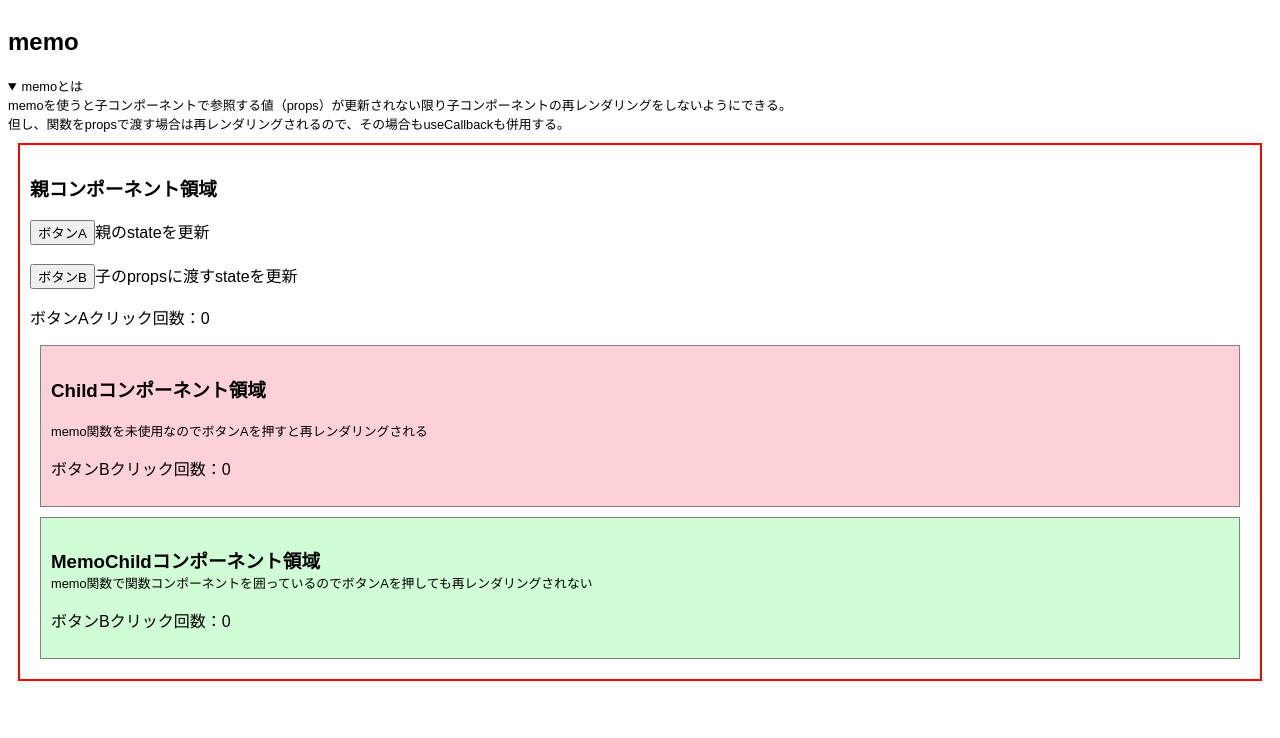
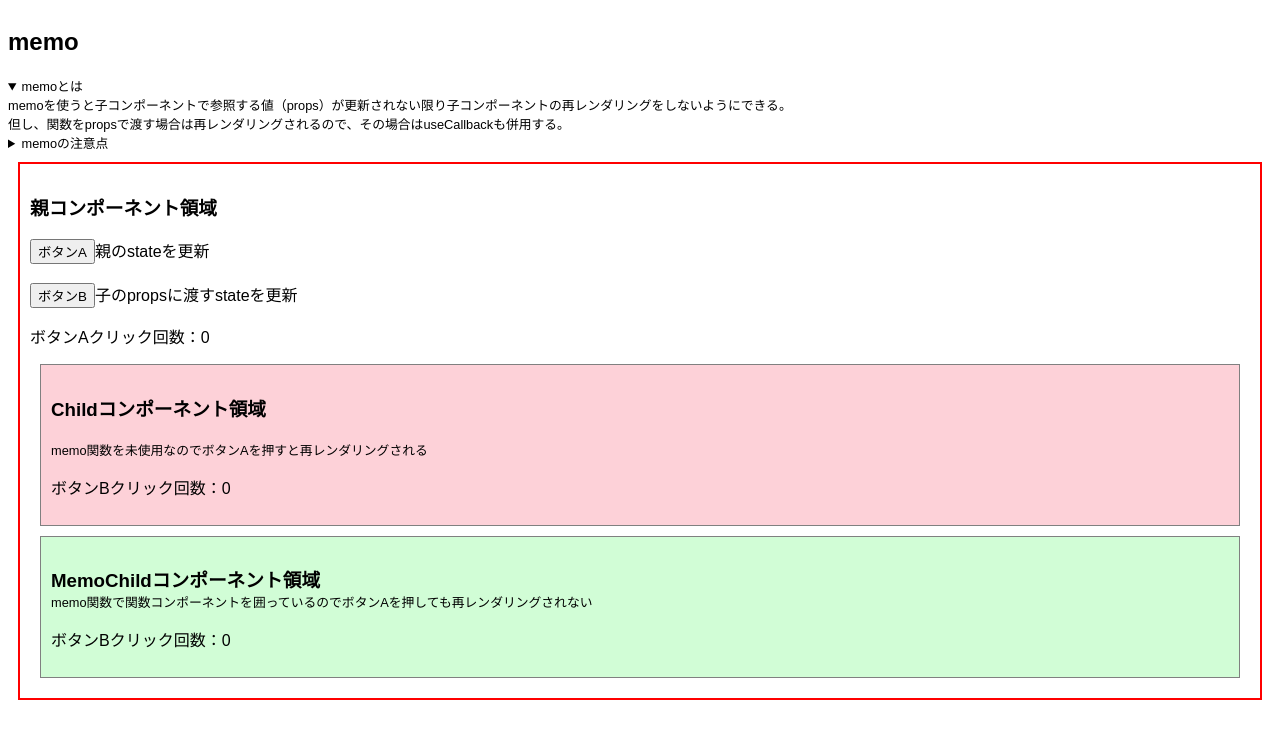
Before and after one commit to keroro0402/Next_Docker_App, a Next.js app in the folder web/: page /05_memo in a window 1280 px wide. Both pictures are taken after a click on the element "memoとは". Shown: the top 738 px of the page. Built offline with nearby package versions, Linux system fonts and the light colour scheme.

Commit message:
memoの内容を修正

```diff
--- a/web/src/app/05_memo/page.tsx
+++ b/web/src/app/05_memo/page.tsx
@@ -8,7 +8,13 @@ export default function Memo() {
       <details className='accordion-003 fs_small '>
         <summary>memoとは</summary>
         <p className='m-0'>
-          memoを使うと子コンポーネントで参照する値（props）が更新されない限り子コンポーネントの再レンダリングをしないようにできる。<br></br>但し、関数をpropsで渡す場合は再レンダリングされるので、その場合も<Link href={'/06_useCallback'}>useCallback</Link>も併用する。
+          memoを使うと子コンポーネントで参照する値（props）が更新されない限り子コンポーネントの再レンダリングをしないようにできる。<br></br>但し、関数をpropsで渡す場合は再レンダリングされるので、その場合は<Link href={'/06_useCallback'}>useCallback</Link>も併用する。
+        </p>
+      </details>
+      <details className='accordion-003 fs_small '>
+        <summary>memoの注意点</summary>
+        <p className='m-0'>
+          memo化できるのは【<b>コンポーネント</b>】のみ
         </p>
       </details>
       <div className='card'>
```
